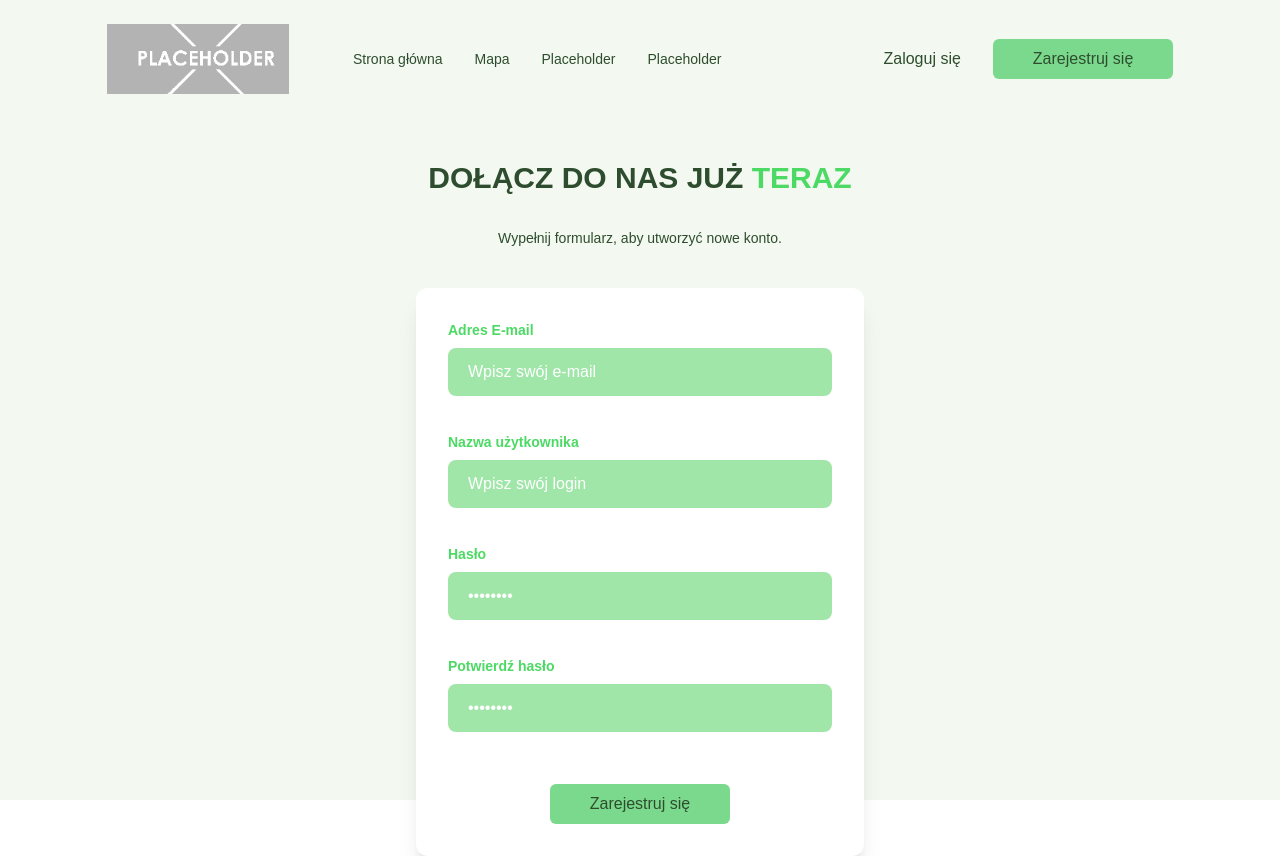
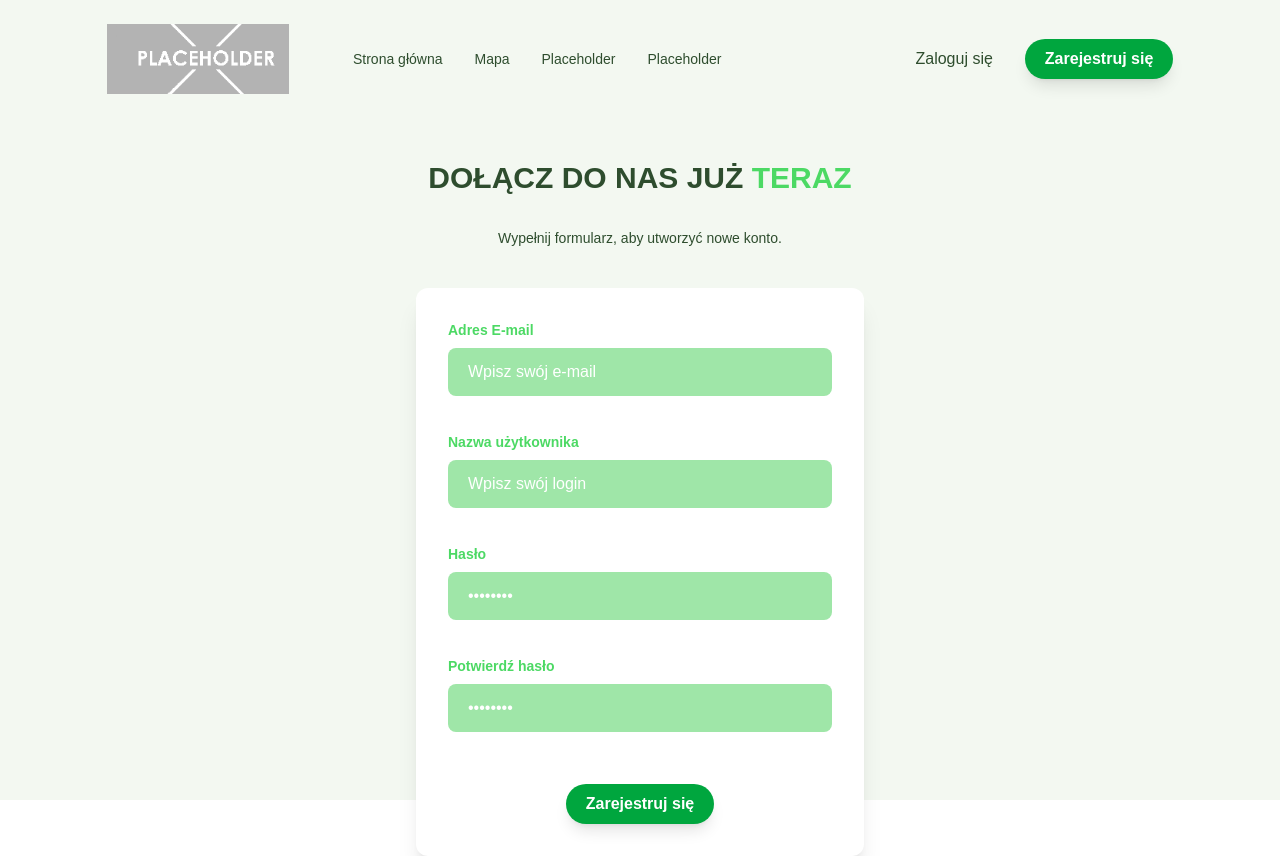
Before and after one commit to kamilpasierski/projekt-kosy, a React (Vite) app in the folder frontend/: page /register in a window 1280 px wide. Built offline with nearby package versions, Linux system fonts and the light colour scheme; the HTML template or start-up script is replaced by a standard one.

Commit message:
ActionButton.tsx styles change

```diff
--- a/frontend/src/shared/ActionButton.tsx
+++ b/frontend/src/shared/ActionButton.tsx
@@ -10,7 +10,7 @@ type Props = {
 const ActionButton = ({ children, onClick, type = "button", disabled = false }: Props) => {
     return (
         <button
-            className="rounded-md bg-secondary-500 px-10 py-2 hover:bg-primary-500 hover:text-white"
+            className="bg-green-600 hover:bg-green-700 text-white px-5 py-2 rounded-full font-semibold text-sm lg:text-base transition-colors shadow-lg whitespace-nowrap cursor-pointer"
             onClick={onClick}
             type={type}
             disabled={disabled}
```
